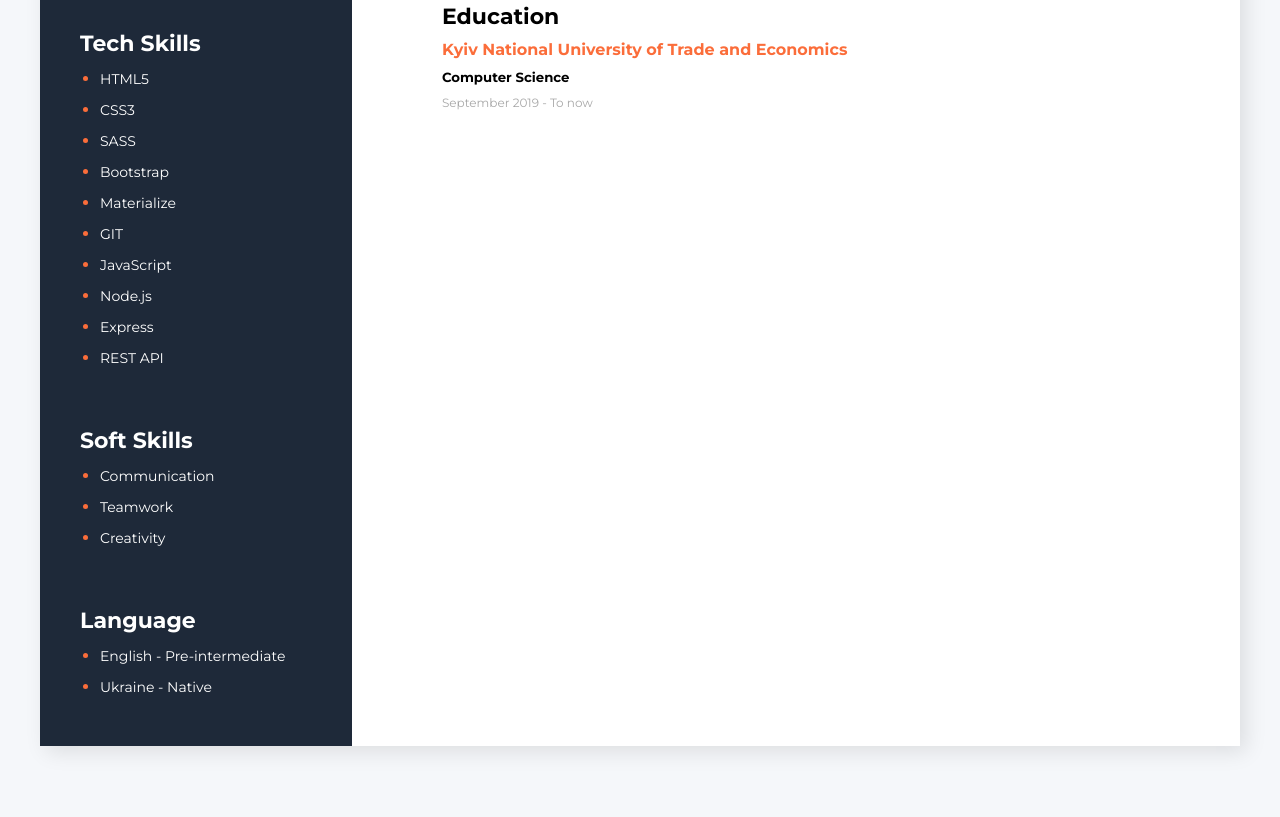
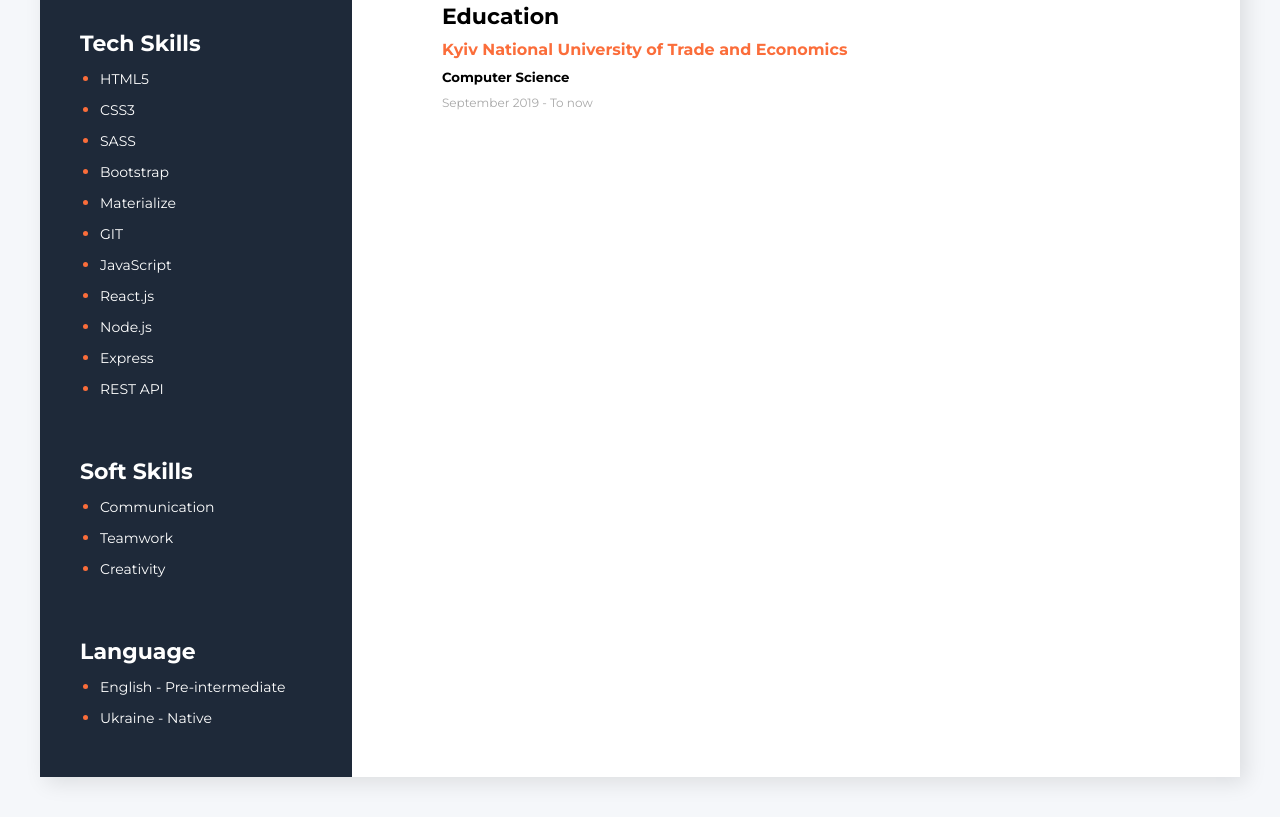
Before and after one commit to zenia369/me-CV, a plain HTML site: page index.html in a window 1280 px wide. Shown: the part 668-1485 px from the top of the page. Before the commit the page ends 1454 px from the top, so only its background shows below. Drawn offline with Linux system fonts and the light colour scheme.

Commit message:
Update index.html
Add new tech skills

```diff
--- a/index.html
+++ b/index.html
@@ -112,6 +112,7 @@
                     <li><span>Materialize</span></li>
                     <li><span>GIT</span></li>
                     <li><span>JavaScript</span></li>
+                    <li><span>React.js</span></li>
                     <li><span>Node.js</span></li>
                     <li><span>Express</span></li>
                     <li><span>REST API</span></li>
```
